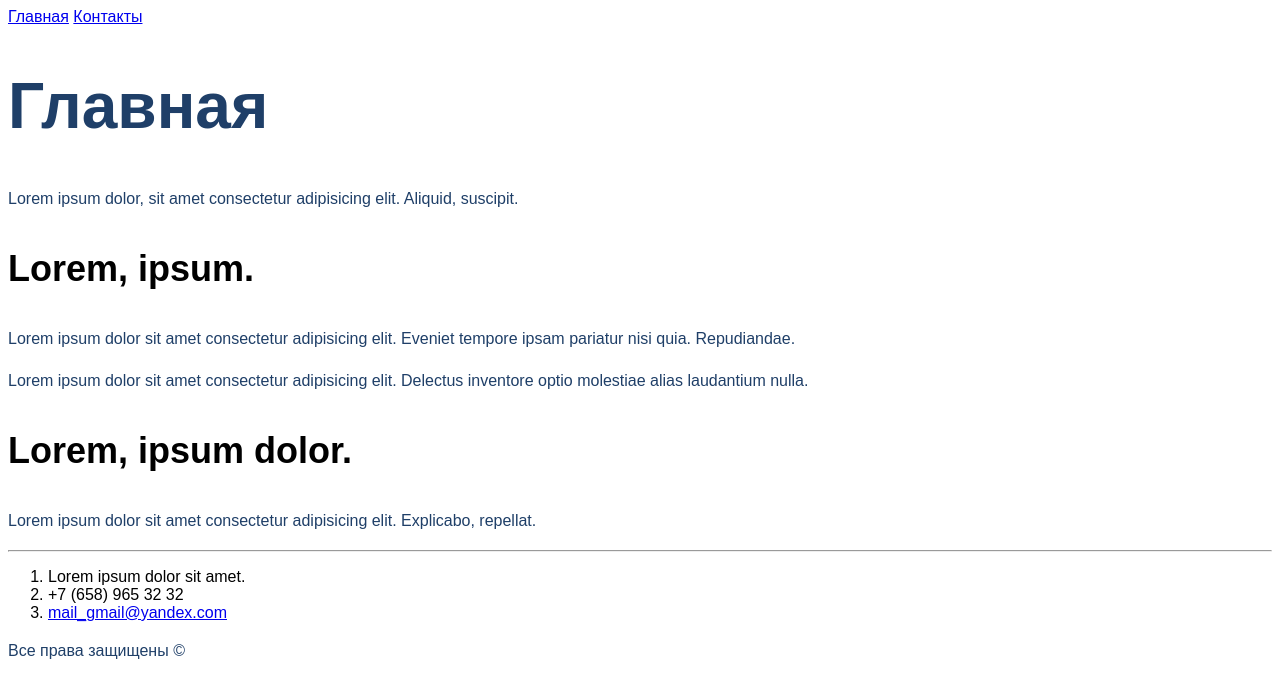
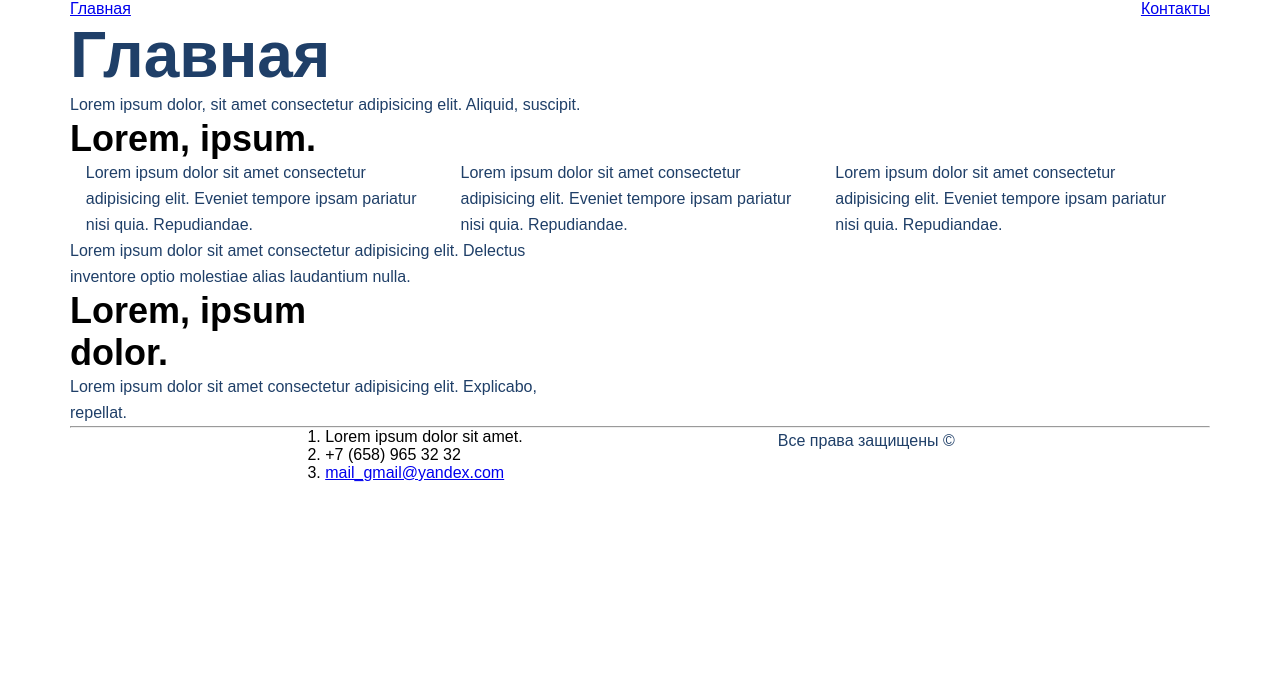
Before and after one commit to Alyona-Semenova/html-css_lessons, a plain HTML site: page index.html in a window 1280 px wide. Drawn offline with Linux system fonts and the light colour scheme.

Commit message:
Тема 5. Основы позиционирования, работа с Flexbox

```diff
--- a/index.html
+++ b/index.html
@@ -25,18 +25,36 @@
                     suscipit.
                 </p>
             </div>
-            <div class="about-us">
-                <div class="about-us__heading">
+            <div class="what-we-do container">
+                <div class="what-we-do__heading">
                     <h3>Lorem, ipsum.</h3>
                 </div>
-                <div class="about-us__body">
-                    <div class="about-us__item item">
-                        <h4 class="item__heading"></h4>
-                        <p class="item__description">
+                <div class="what-we-do__body">
+
+                    <div class="what-we-do__item-card item-card">
+                        <h4 class="item-card__heading"></h4>
+                        <p class="item-card__description">
                             Lorem ipsum dolor sit amet consectetur adipisicing elit. Eveniet
                             tempore ipsam pariatur nisi quia. Repudiandae.
                         </p>
                     </div>
+
+                    <div class="what-we-do__item-card item-card">
+                        <h4 class="item-card__heading"></h4>
+                        <p class="item-card__description">
+                            Lorem ipsum dolor sit amet consectetur adipisicing elit. Eveniet
+                            tempore ipsam pariatur nisi quia. Repudiandae.
+                        </p>
+                    </div>
+
+                    <div class="what-we-do__item-card item-card">
+                        <h4 class="item-card__heading"></h4>
+                        <p class="item-card__description">
+                            Lorem ipsum dolor sit amet consectetur adipisicing elit. Eveniet
+                            tempore ipsam pariatur nisi quia. Repudiandae.
+                        </p>
+                    </div>
+
                 </div>
             </div>
             <div class="section">
@@ -45,18 +63,23 @@
                     inventore optio molestiae alias laudantium nulla.
                 </p>
             </div>
+<!-- FOOTER -->
             <div class="footer">
                 <div class="container">
+
                     <div class="section">
-                        <h3>Lorem, ipsum dolor.</h3>
+
+                        <h3 class="footer__heading">Lorem, ipsum dolor.</h3>
                         <p>
                             Lorem ipsum dolor sit amet consectetur adipisicing elit.
                             Explicabo, repellat.
                         </p>
                     </div>
+
                     <div class="footer__separator">
                         <hr />
                     </div>
+
                     <div class="secrtion">
                         <div class="footer__contacts">
                             <ol>
@@ -73,6 +96,7 @@
                     </div>
                 </div>
             </div>
+<!-- FOOTER END -->
         </div>
     </div>
 </body>
--- a/style.css
+++ b/style.css
@@ -1,16 +1,16 @@
+* {
+    margin: 0;
+    padding: 0;
+}
+
 html {
     font-family: sans-serif;
-}
-
-p {
-    font-size: 16px;
-    line-height: 26px;
-    color: #1F3F68;
 }
 
 h1 {
     font-size: 64px;
     color: #1F3F68;
+    width: 510px;
 }
 
 h2 {
@@ -30,6 +30,12 @@ h4 {
     color: #1F3F68;
 }
 
+p {
+    font-size: 16px;
+    line-height: 26px;
+    color: #1F3F68;
+}
+
 input,
 textarea {
     border: 1px solid #356EAD;
@@ -37,6 +43,53 @@ textarea {
     border-radius: 10px;
     opacity: 0.4;
 }
+
+.container {
+    width: 1140px;
+    margin: 0 auto;
+}
+
+.header {
+    display: flex;
+    justify-content: space-between;
+}
+
+
+.item-card {
+    width: 359px;
+}
+
+.what-we-do__body {
+    display: flex;
+    justify-content: space-evenly;
+}
+
+.section {
+    width: 495px;
+}
+
+.section-contacts {
+    display: flex;
+    justify-content: space-between;
+}
+
+.footer__heading {
+    width: 340px;
+}
+
+.footer__contacts {
+    display: flex;
+    justify-content: space-evenly;
+}
+
+/* Yandex Map */
+
+iframe {
+    width: 100%;
+}
+
+/*--------------*/
+
 
 .form-btn {
     background: #5A98D0;
```
Also changed, not shown: contacts.html (+12 -7 lines).
